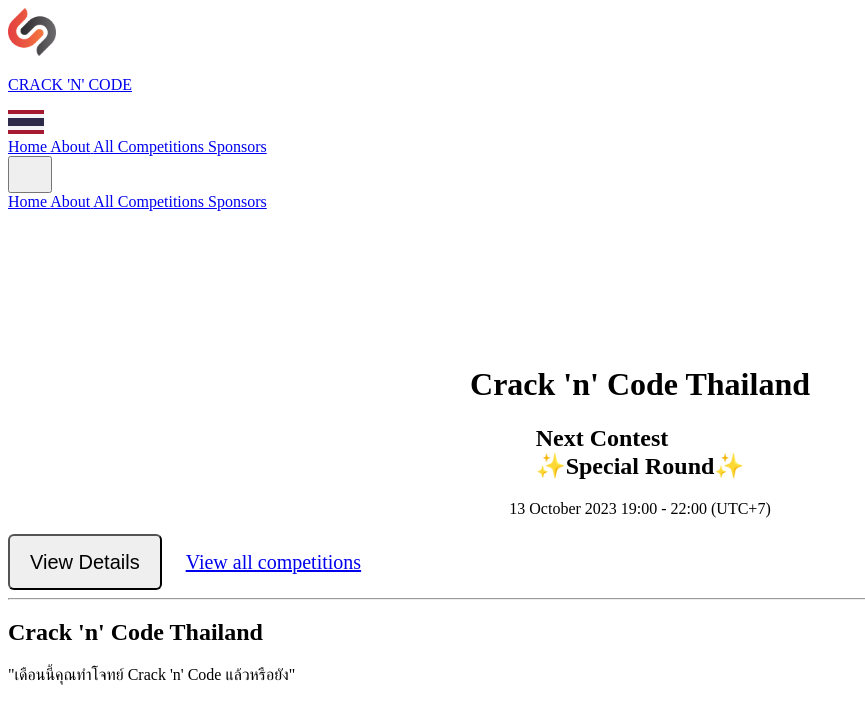
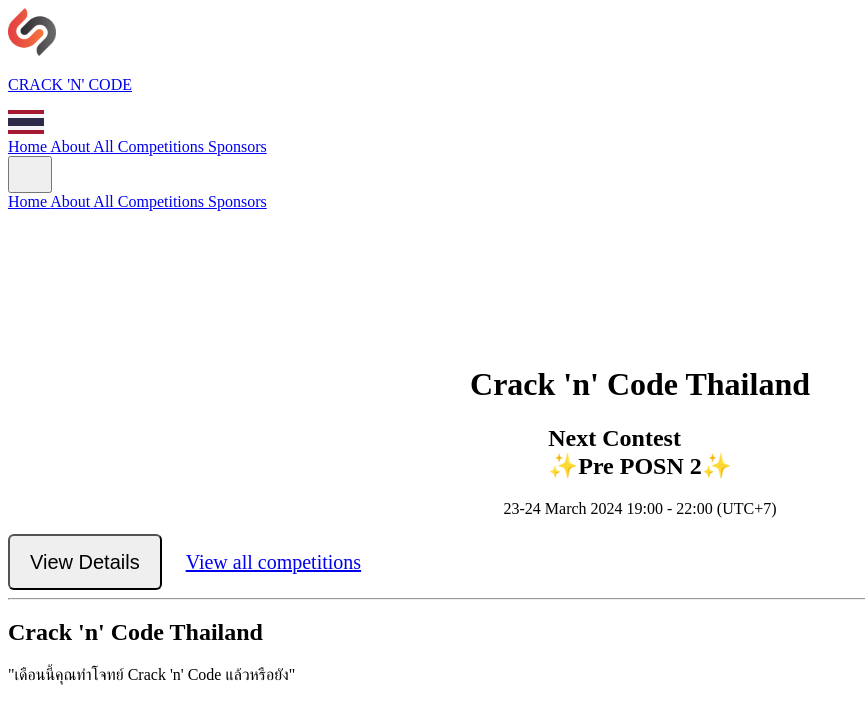
Before and after one commit to crackncode-th/crackncode.org, a SvelteKit app: page / in a window 1280 px wide. Shown: the top 722 px of the page, without its empty margins (0-865 px from the left). Built offline with nearby package versions, Linux system fonts and the light colour scheme; some icons are missing; a web font is replaced by a local one.

Commit message:
update competition data

```diff
--- a/src/data/nextContest.ts
+++ b/src/data/nextContest.ts
@@ -2,16 +2,16 @@ import type { ICompetition } from "./competitions";
 import { codeforcesLink } from "./constants";
 
 export const nextContest = {
-  round: "October",
-  special: "Pre POSN 1",
-  duration: "13 October 2023 19:00 - 22:00",
+  round: "March",
+  special: "Pre POSN 2",
+  duration: "23-24 March 2024 19:00 - 22:00",
   link: codeforcesLink,
 } satisfies ICompetition;
 
 export const isTBA = nextContest.link === "TBA";
-export const nextContestEnd = new Date("2023-10-13 15:00:00Z");
+export const nextContestEnd = new Date("2024-03-24 15:00:00Z");
 export const pastNextContest = new Date() > nextContestEnd;
 
 export const nextContestTime = nextContest.duration;
 export const nextContestLink = nextContest.link;
-export const nextContestIsSpecial = !!nextContest.special;
+export const nextContestSpecial = nextContest.special;
--- a/src/routes/+page.svelte
+++ b/src/routes/+page.svelte
@@ -5,7 +5,7 @@
   import RedButton from "$components/elements/RedButton.svelte";
   import {
     isTBA,
-    nextContestIsSpecial,
+    nextContestSpecial,
     nextContestLink,
     nextContestTime,
     pastNextContest,
@@ -36,9 +36,9 @@
   <CncText delay={400} clsx="mb-2" color="#F13830">
     <h2 class="text-3xl font-bold">
       {pastNextContest ? "Previous" : "Next"} Contest
-      {#if nextContestIsSpecial}
+      {#if nextContestSpecial}
         <br class="sm:hidden" />
-        ✨Special Round✨
+        ✨{nextContestSpecial}✨
       {/if}
     </h2>
   </CncText>
@@ -50,7 +50,7 @@
   <FloatIn delay={600}>
     <div class="mb-6 mt-11 flex flex-col justify-center gap-5 sm:flex-row">
       <RedButton href={nextContestLink} disabled={isTBA}>
-        {nextContestIsSpecial ? "View Details" : "Register"}
+        {nextContestSpecial ? "View Details" : "Register"}
       </RedButton>
 
       <a
```
Also changed, not shown: package.json (+27 -26 lines), src/data/competitions.ts (+7 -2 lines), 2 other files (tests, documents, lock files or other folders).
